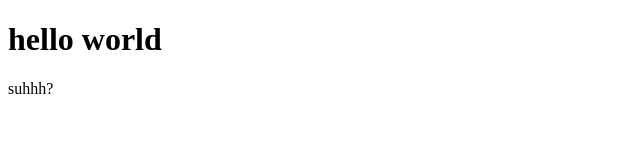
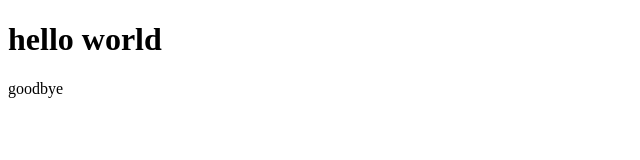
Before and after one commit to FrankeyDee/ApiProject, a plain HTML site: page index.html in a window 1280 px wide. Shown: the full height of the page, 0-640 px from the left. Drawn offline with Linux system fonts and the light colour scheme.

```diff
--- a/index.html
+++ b/index.html
@@ -14,7 +14,7 @@
         </h1>
     </div>
     <div>
-        suhhh?
+        goodbye
     </div>
 </body>
 </html>
```
